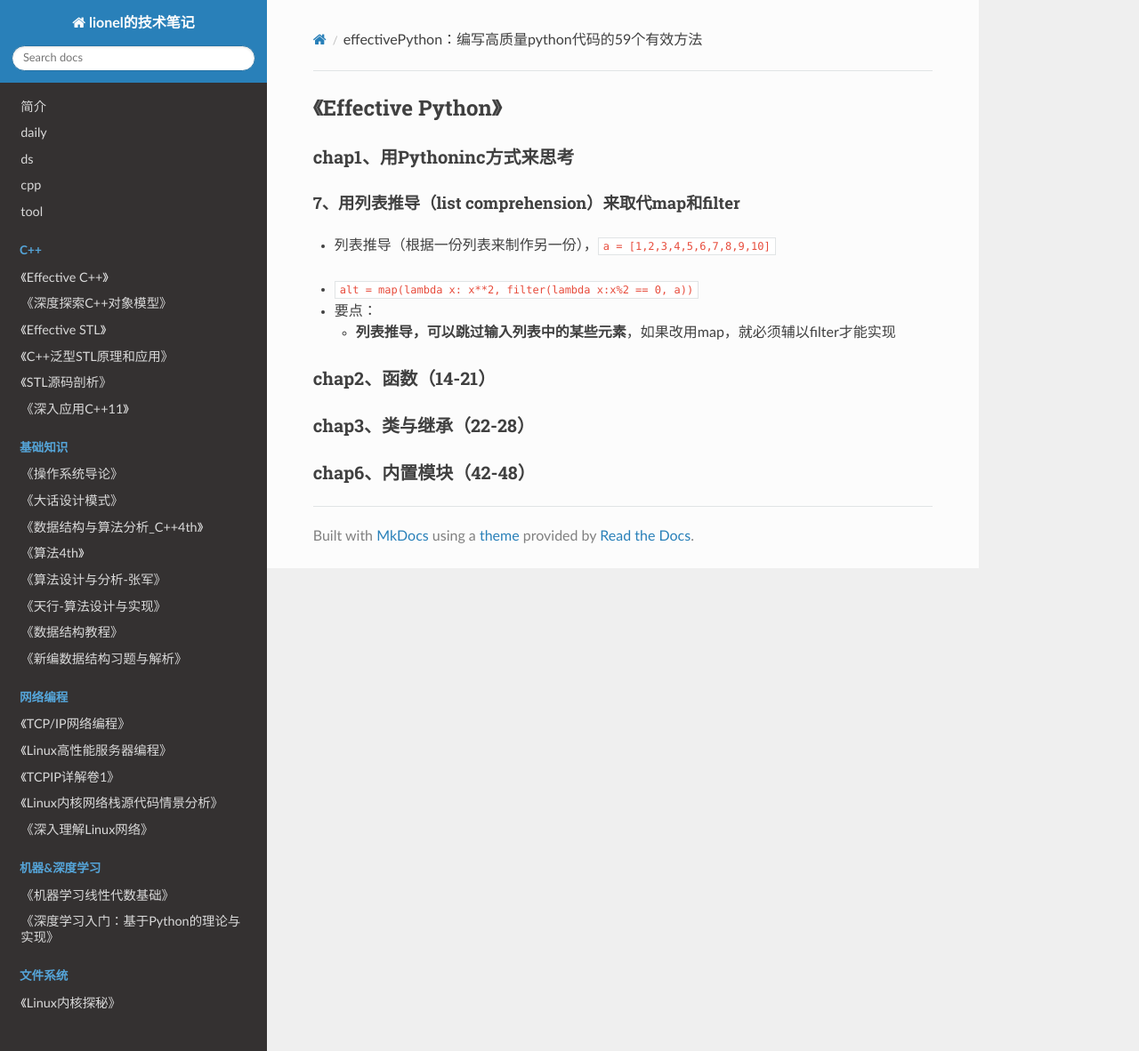
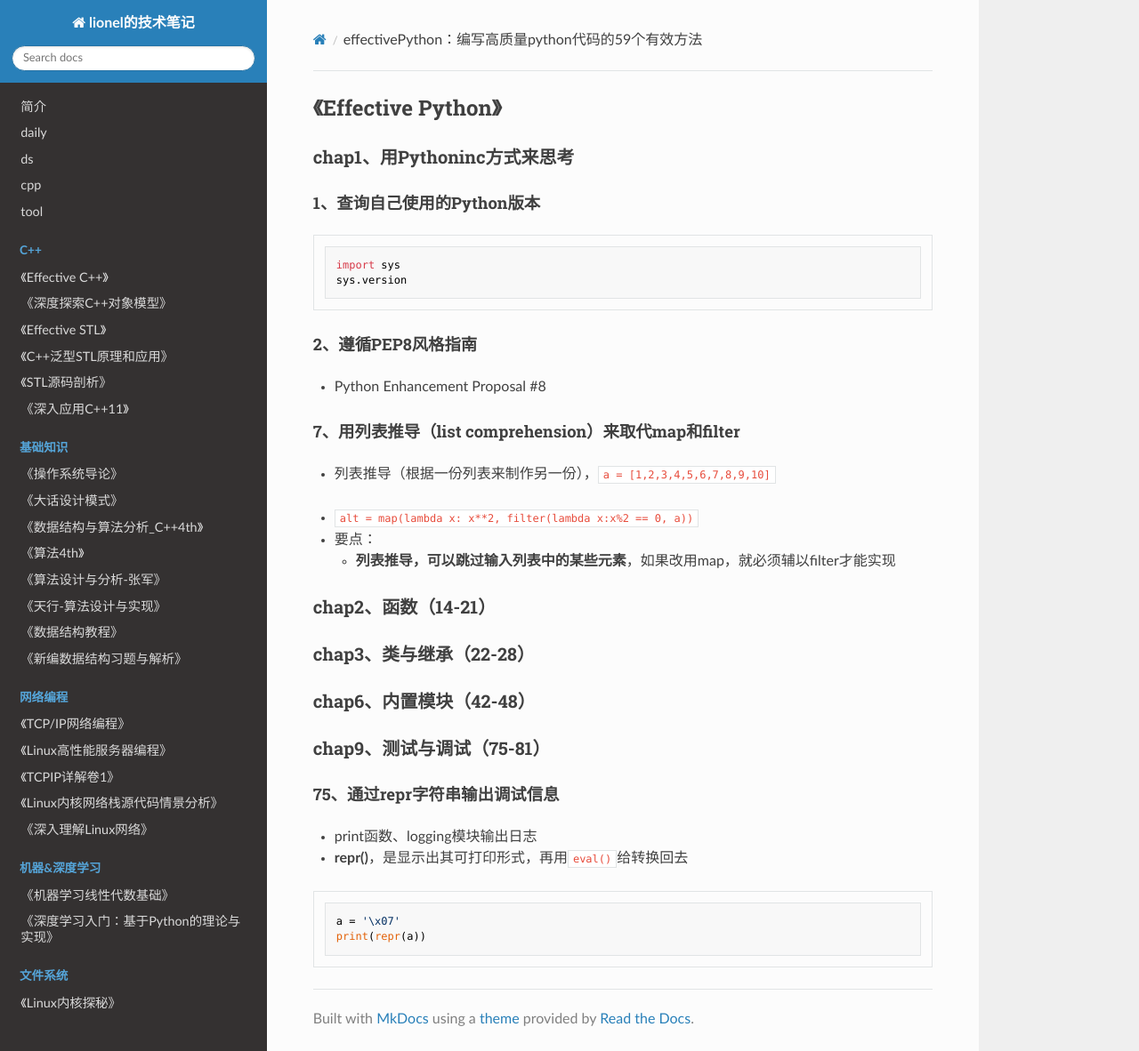
Before and after one commit to wolflion/booknotes, an MkDocs documentation site: the page built from docs/15tool/python/effectivePython：编写高质量python代码的59个有效方法.md, in a window 1280 px wide and 1182 px high. Shown: the whole window at 89% size. Built offline with MkDocs 1.6.1, drawn with Linux system fonts in a browser that asks for light colours; nearby versions of some CDN libraries.

Commit message:
Update effectivePython：编写高质量python代码的59个有效方法.md

````diff
--- a/docs/15tool/python/effectivePython：编写高质量python代码的59个有效方法.md
+++ b/docs/15tool/python/effectivePython：编写高质量python代码的59个有效方法.md
@@ -1,6 +1,19 @@
 ## 《Effective Python》
 
 ### chap1、用Pythoninc方式来思考
+
+#### 1、查询自己使用的Python版本
+
+```python
+import sys
+sys.version
+```
+
+
+
+#### 2、遵循PEP8风格指南
+
++ Python Enhancement Proposal #8
 
 #### 7、用列表推导（list comprehension）来取代map和filter
 
@@ -15,3 +28,15 @@
 ### chap3、类与继承（22-28）
 
 ### chap6、内置模块（42-48）
+
+### chap9、测试与调试（75-81）
+
+#### 75、通过repr字符串输出调试信息
+
++ print函数、logging模块输出日志
++ **repr()**，是显示出其可打印形式，再用`eval()`给转换回去
+
+```python
+a = '\x07'
+print(repr(a))
+```
````
